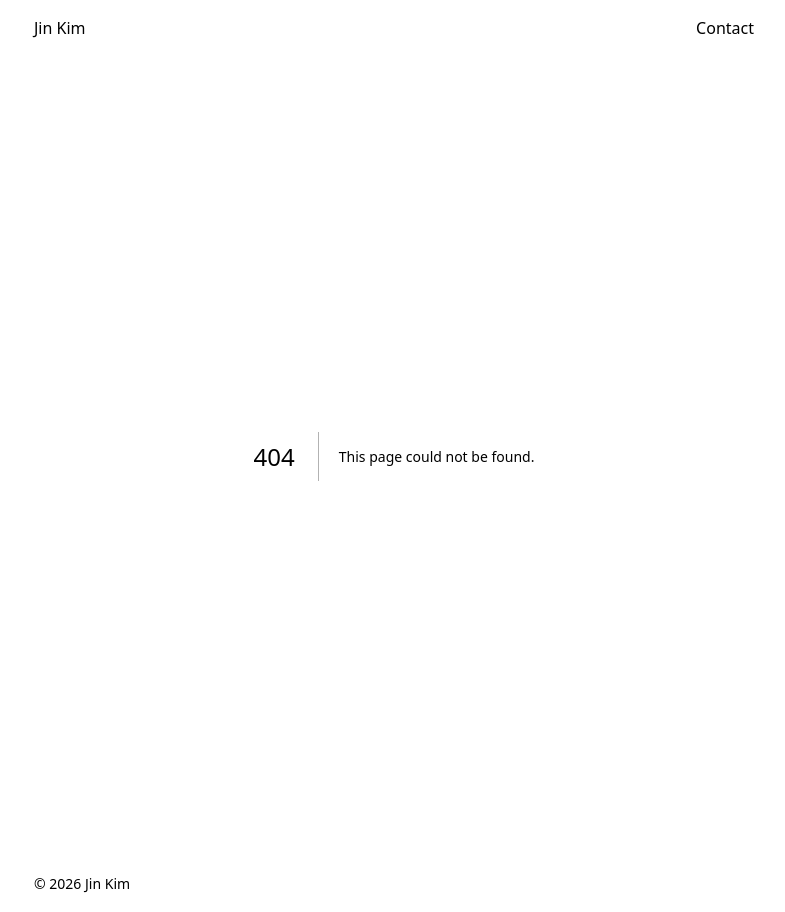
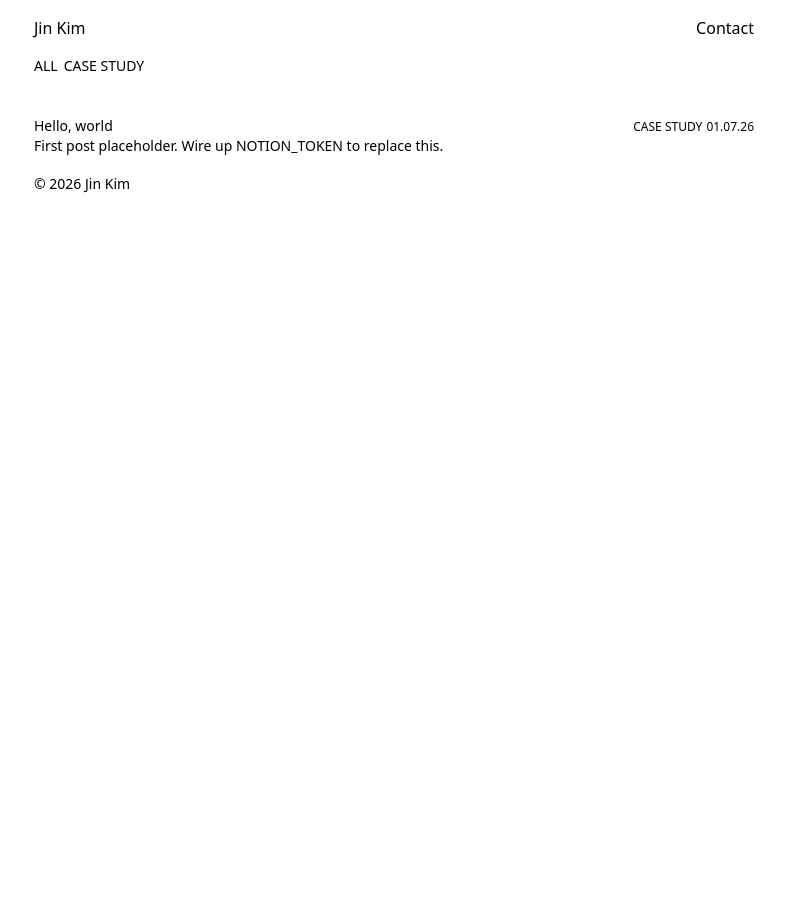
Before and after one commit to JinKim1011/jin-portfolio, a Next.js app: page / in a window 1280 px wide. Before the commit this address had no page. Shown: the whole page, without its empty margins (246-1031 px from the left). After the commit the page ends 800 px from the top, so only its background shows below. Built offline with nearby package versions, Linux system fonts and the light colour scheme.

Commit message:
feat(home-page): Implement HomePage component with category navigation and post listing

```diff
--- /dev/null
+++ b/src/app/page.tsx
@@ -0,0 +1,33 @@
+import { getPosts } from "@/lib/posts";
+import PostList from "@/components/post-list";
+import CategoryNav from "@/components/category-nav";
+
+type HomePageProps = {
+  searchParams: Promise<{ category?: string }>;
+};
+
+export const revalidate = 0; // change to 60 when published
+
+export default async function HomePage({ searchParams }: HomePageProps) {
+  const posts = await getPosts();
+
+  const allCategories = Array.from(
+    new Set(posts.flatMap((p) => p.categories)),
+  ).sort();
+  const tabs = ["ALL", ...allCategories];
+
+  const { category } = await searchParams;
+  const active = category?.toUpperCase() ?? "ALL";
+
+  const filtered =
+    active === "ALL"
+      ? posts
+      : posts.filter((p) => p.categories.includes(active));
+
+  return (
+    <div className="space-y-10">
+      <CategoryNav tabs={tabs} active={active} />
+      <PostList posts={filtered} />
+    </div>
+  );
+}
```
